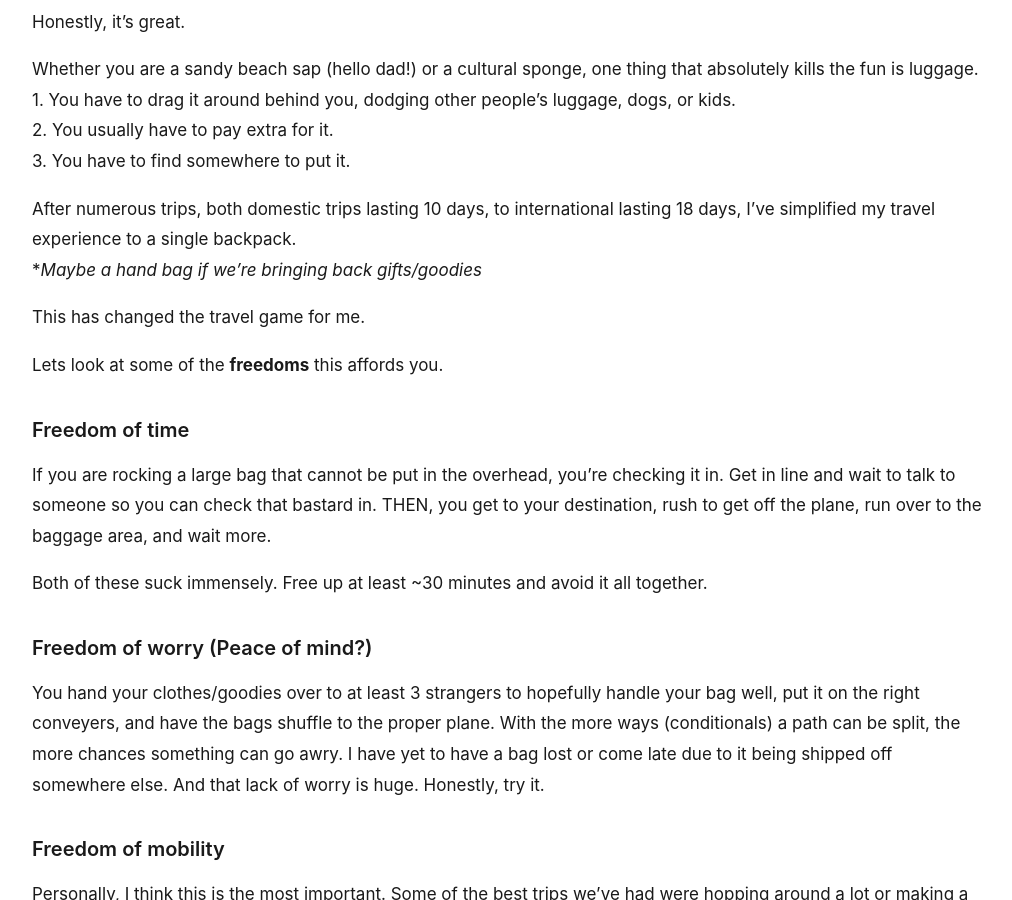
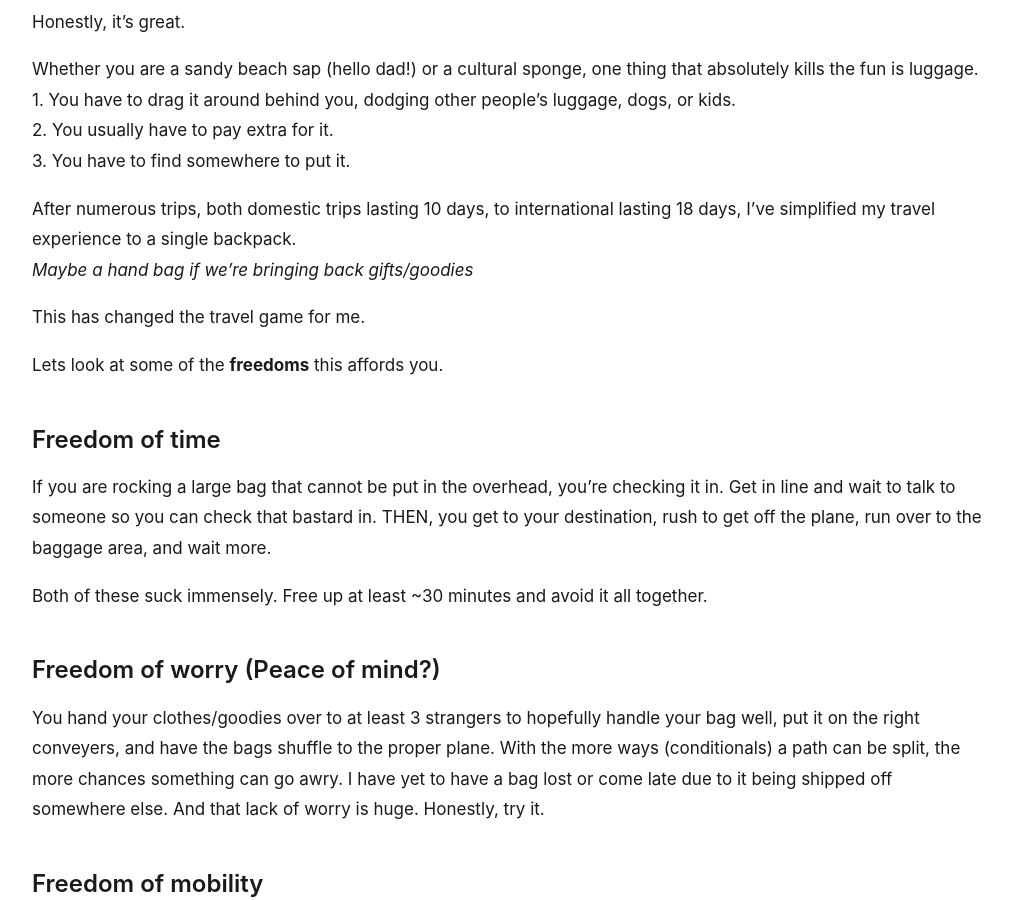
Before and after one commit to patHyatt/patHyatt.github.io, a Jekyll site: the page built from _posts/2016-03-27-ultralight-travel.md, in a window 1280 px wide and 900 px high, scrolled down 470 px. Shown: the whole window, without its empty margins (132-1144 px from the left). Built offline with Jekyll 4.4.1, drawn with Linux system fonts in a browser that asks for light colours.

Commit message:
Fix HTML and heading levels in posts and includes
Fix broken </span> in opserver post, promote h3->h2 in travel
and humble posts, use proper schema.org Person type for author,
update Stack Overflow SVG viewBox, use HTTPS for schema context.

```diff
--- a/_includes/nav-bottom.html
+++ b/_includes/nav-bottom.html
@@ -17,8 +17,9 @@
       </li>
       <li>
         <a href="{{ site.stackoverflow }}" target="_blank" rel="noopener noreferrer" aria-label="Patrick's Stack Overflow">
-          <svg xmlns="http://www.w3.org/2000/svg" viewBox="0 0 24 24" fill="currentColor" aria-hidden="true">
-            <path d="M18.986 21.865v-6.404h2.134V24H0v-8.539h2.134v6.404h16.852zM3.084 18.508l.22-2.009 13.588 1.983-.22 2.009L3.084 18.508zm.895-4.398l.895-1.95 12.625 5.14-.895 1.95-12.625-5.14zm2.257-4.087l1.37-1.61 10.472 6.77-1.37 1.61-10.472-6.77zm4.455-4.695l1.681-1.289 7.097 9.243-1.681 1.289-7.097-9.243zM18.406 0l1.503 1.087-7.645 9.283-1.503-1.087L18.406 0z"/>
+          <svg xmlns="http://www.w3.org/2000/svg" viewBox="0 0 120 120" fill="currentColor" aria-hidden="true">
+            <path d="M84.4 93.8V70.6h7.7v30.9H22.6V70.6h7.7v23.2z"/>
+            <path d="M38.8 68.4l37.8 8 1.6-7.6-37.8-7.9-1.6 7.5zm5-18.1l35 16.3 3.2-7-35-16.4-3.2 7.1zm9.7-17.2l29.7 24.7 4.9-5.9-29.7-24.7-4.9 5.9zm19.2-18.3l-6.2 4.6 23 31 6.2-4.6-23-31zM38 86h38.6v-7.7H38V86z"/>
           </svg>
         </a>
       </li>
--- a/_posts/2016-03-27-ultralight-travel.md
+++ b/_posts/2016-03-27-ultralight-travel.md
@@ -21,7 +21,7 @@
 	3.  You have to find somewhere to put it.
 
 After numerous trips, both domestic trips lasting 10 days, to international lasting 18 days, I've simplified my travel experience to a single backpack.
-\**Maybe a hand bag if we're bringing back gifts/goodies*
+*Maybe a hand bag if we're bringing back gifts/goodies*
 
 This has changed the travel game for me.
 
@@ -29,16 +29,16 @@
 
 <!--excerpt-->
 
-### Freedom of time
+## Freedom of time
 If you are rocking a large bag that cannot be put in the overhead, you're checking it in. Get in line and wait to talk to someone so you can check that bastard in.
 THEN, you get to your destination, rush to get off the plane, run over to the baggage area, and wait more.
 
 Both of these suck immensely. Free up at least ~30 minutes and avoid it all together.
 
-### Freedom of worry (Peace of mind?)
+## Freedom of worry (Peace of mind?)
 You hand your clothes/goodies over to at least 3 strangers to hopefully handle your bag well, put it on the right conveyers, and have the bags shuffle to the proper plane. With the more ways (conditionals) a path can be split, the more chances something can go awry. I have yet to have a bag lost or come late due to it being shipped off somewhere else. And that lack of worry is huge. Honestly, try it.
 
-### Freedom of mobility
+## Freedom of mobility
 Personally, I think this is the most important. Some of the best trips we've had were hopping around a lot or making a quick decision. When moving around a lot, imagine being able to pack in 5 minutes, and KNOW for sure that you have everything before you leave the room. It is insane, so much so you play against yourself and say there is no way I'm done packing already, I must have missed something. NOPE, if your bag is full-ish, you are ready to roll.
 
 On top of this, with a single bag, I can put it in an overhead OR the floor (airplanes), under my legs (bus) or in my lap if there are extreme space issues. I'm amazed by how much stress it seems folks are in when they get on a plane and notice the dwindling overhead bins. It gets Max Max like really quick with those things. Bypass it entirely, throw your damn bag underneath or on top of someone else's and move on.
@@ -49,15 +49,15 @@
 
 <ul>
 	<li>USB phone charger - Phone is generally the camera and internet device. No brainer here eh?</li>
-	<li><a href="http://www.amazon.com/gp/product/B00IJXBX74/ref=as_li_qf_sp_asin_il_tl?ie=UTF8&camp=1789&creative=9325&creativeASIN=B00IJXBX74&linkCode=as2&tag=papa00-20&linkId=BNQQ7QYDTBQEI2EU" target="_blank">Sony ear buds</a> - Cheap, and small enough to carry in a pocket easy. Doubles ear plugs if you're trying to sleep or kids are being nutty on the plane.</li>
-	<li><a href="http://www.amazon.com/gp/product/B00LG9KXY2/ref=as_li_qf_sp_asin_il_tl?ie=UTF8&camp=1789&creative=9325&creativeASIN=B00LG9KXY2&linkCode=as2&tag=papa00-20&linkId=M5F53PXEXKQ3MAY2" target="_blank">Marmot Trail Wind Hoody jacket</a> - Mostly water-proof, wind-proof, light weight, and compacts down to a fist sized ball. Layering my friends, this goes on top. <b>Love</b> this thing.</li>
+	<li><a href="https://www.amazon.com/gp/product/B00IJXBX74/ref=as_li_qf_sp_asin_il_tl?ie=UTF8&camp=1789&creative=9325&creativeASIN=B00IJXBX74&linkCode=as2&tag=papa00-20&linkId=BNQQ7QYDTBQEI2EU" target="_blank">Sony ear buds</a> - Cheap, and small enough to carry in a pocket easy. Doubles ear plugs if you're trying to sleep or kids are being nutty on the plane.</li>
+	<li><a href="https://www.amazon.com/gp/product/B00LG9KXY2/ref=as_li_qf_sp_asin_il_tl?ie=UTF8&camp=1789&creative=9325&creativeASIN=B00LG9KXY2&linkCode=as2&tag=papa00-20&linkId=M5F53PXEXKQ3MAY2" target="_blank">Marmot Trail Wind Hoody jacket</a> - Mostly water-proof, wind-proof, light weight, and compacts down to a fist sized ball. Layering my friends, this goes on top. <strong>Love</strong> this thing.</li>
 	<li>V-neck sweater - Able to throw on a collard shirt for a nicer look, or for warmth. Couple with above for more warmth and element protection.</li>
 	<li>Tea bags - Can generally grab hot water from any store/vendor for free, tea is an easy way to warm up and avoid costly and crappy drinks.</li>
-	<li><a href="http://www.amazon.com/gp/product/B004RRKAJS/ref=as_li_qf_sp_asin_il_tl?ie=UTF8&camp=1789&creative=9325&creativeASIN=B004RRKAJS&linkCode=as2&tag=papa00-20&linkId=LNM3S2O7ZMNHKL73" target="_blank">16oz Klean Kanteen</a> - Keeps hots hot, colds cold and is a respectable size and easy to clean with the wide mouth, only the loop lid for travel</li>
+	<li><a href="https://www.amazon.com/gp/product/B004RRKAJS/ref=as_li_qf_sp_asin_il_tl?ie=UTF8&camp=1789&creative=9325&creativeASIN=B004RRKAJS&linkCode=as2&tag=papa00-20&linkId=LNM3S2O7ZMNHKL73" target="_blank">16oz Klean Kanteen</a> - Keeps hots hot, colds cold and is a respectable size and easy to clean with the wide mouth, only the loop lid for travel</li>
 	<li>First aid kit - Really generic, a few bandaids, cut ointments, bare minimum here</li>
-	<li><a href="http://www.amazon.com/gp/product/B00CEOII9K/ref=as_li_qf_sp_asin_il_tl?ie=UTF8&camp=1789&creative=9325&creativeASIN=B00CEOII9K&linkCode=as2&tag=papa00-20&linkId=E44TEVOYLXCG6PI3" target="_blank">Cree Mini LED Flashlight</a> - Great for if you drop something on the airplane/bus floor or can't find your <a href="https://www.airbnb.com/c/ssoto4?s=8" target="_blank">Airbnb's</a> address sign.</li>
-	<li><a href="http://www.amazon.com/gp/product/B00BUI7HFC/ref=as_li_qf_sp_asin_il_tl?ie=UTF8&camp=1789&creative=9325&creativeASIN=B00BUI7HFC&linkCode=as2&tag=papa00-20&linkId=S6S6RT2O3CTKL4TY" target="_blank">Scruba</a> - it's a small wash bag that has bumps in it for generating friction. Doubles as a <a href="https://en.wikipedia.org/wiki/Dry_bag" target="_blank">dry bag</a></li>
-	<li><a href="http://www.amazon.com/gp/product/B00XHDM6HW/ref=as_li_qf_sp_asin_il_tl?ie=UTF8&camp=1789&creative=9325&creativeASIN=B00XHDM6HW&linkCode=as2&tag=papa00-20&linkId=PLP5POJZAAZSOIEY" target="_blank">Space Bag</a> - Vacuum seal type bags for clothing. You sit/roll/squash the air out. This makes your clothing as compact as possible.</li>
+	<li><a href="https://www.amazon.com/gp/product/B00CEOII9K/ref=as_li_qf_sp_asin_il_tl?ie=UTF8&camp=1789&creative=9325&creativeASIN=B00CEOII9K&linkCode=as2&tag=papa00-20&linkId=E44TEVOYLXCG6PI3" target="_blank">Cree Mini LED Flashlight</a> - Great for if you drop something on the airplane/bus floor or can't find your <a href="https://www.airbnb.com/c/ssoto4?s=8" target="_blank">Airbnb's</a> address sign.</li>
+	<li><a href="https://www.amazon.com/gp/product/B00BUI7HFC/ref=as_li_qf_sp_asin_il_tl?ie=UTF8&camp=1789&creative=9325&creativeASIN=B00BUI7HFC&linkCode=as2&tag=papa00-20&linkId=S6S6RT2O3CTKL4TY" target="_blank">Scruba</a> - it's a small wash bag that has bumps in it for generating friction. Doubles as a <a href="https://en.wikipedia.org/wiki/Dry_bag" target="_blank">dry bag</a></li>
+	<li><a href="https://www.amazon.com/gp/product/B00XHDM6HW/ref=as_li_qf_sp_asin_il_tl?ie=UTF8&camp=1789&creative=9325&creativeASIN=B00XHDM6HW&linkCode=as2&tag=papa00-20&linkId=PLP5POJZAAZSOIEY" target="_blank">Space Bag</a> - Vacuum seal type bags for clothing. You sit/roll/squash the air out. This makes your clothing as compact as possible.</li>
 </ul>
 
 The last item there is a requirement, it changes the game for packing and keeping things compact.
```
Also changed, not shown: _includes/schema.html (+4 -4 lines), _posts/2013-10-25-setting-up-stackexchanges-opserver.md (+1 -1 lines), _posts/2016-03-29-Be-Humble.md (+3 -3 lines).
